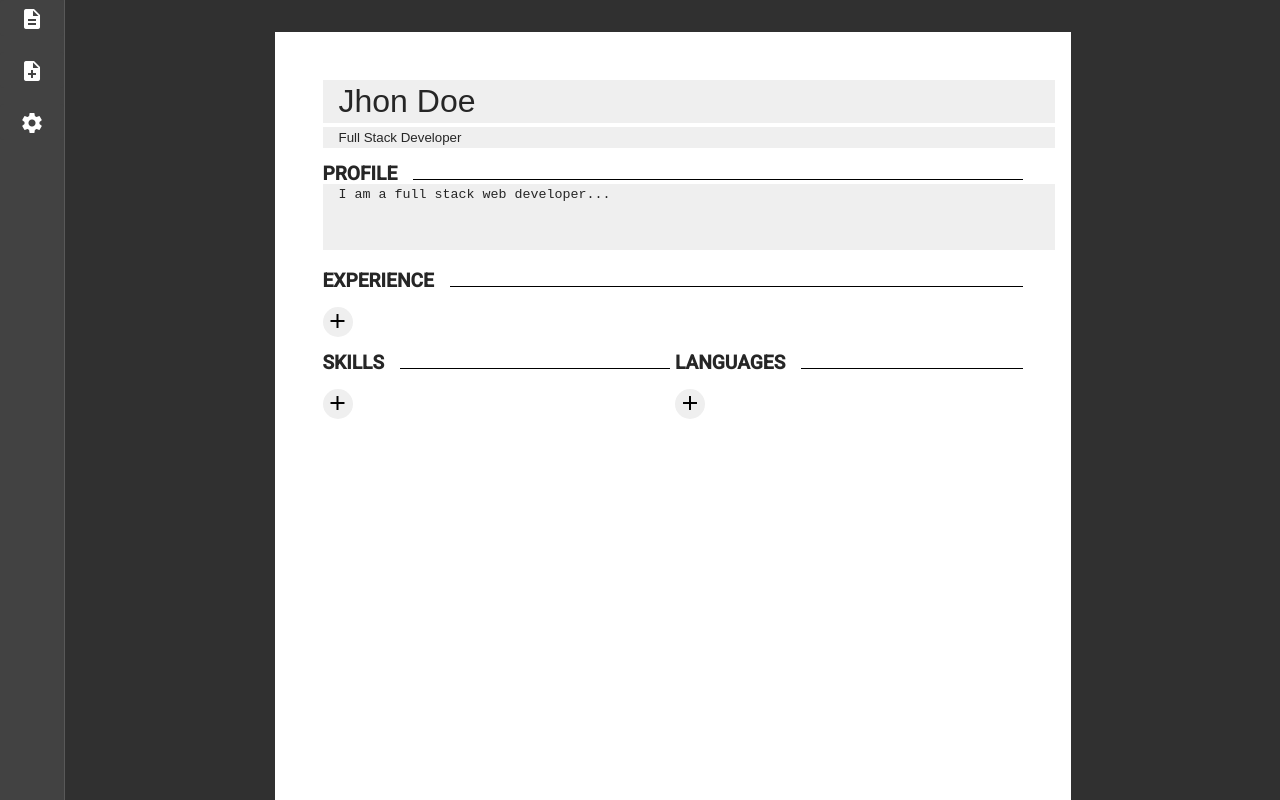
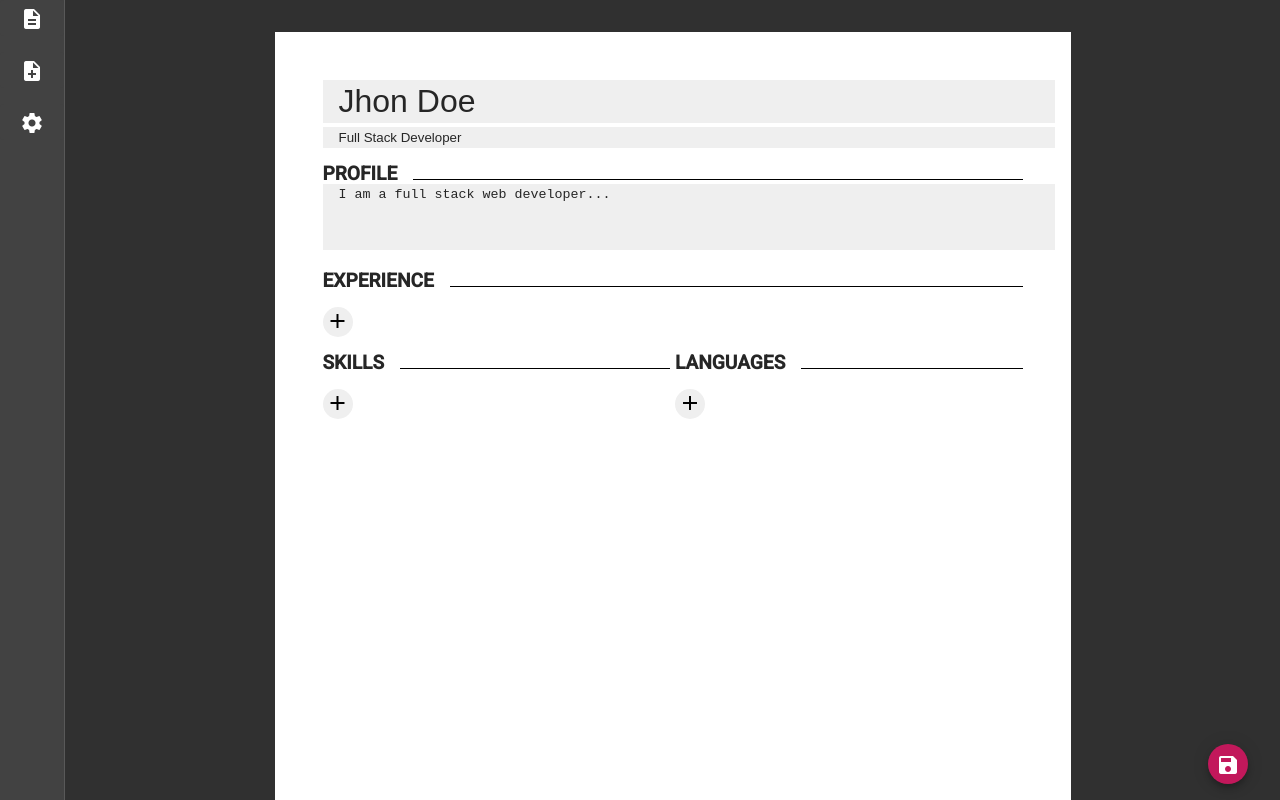
Before and after one commit to maak-tn/resume-builder, an Angular app: page /new in a window 1280 px wide. Built offline with nearby package versions, Linux system fonts and the light colour scheme.

Commit message:
save button hot-fix 💾

```diff
--- a/src/app/pages/new/new.component.scss
+++ b/src/app/pages/new/new.component.scss
@@ -103,6 +103,13 @@
             }
         }
     }
+
+    // ACTION BUTTONS FOR THE FORM
+    #saveButton {
+        position: fixed;
+        right: 2rem;
+        bottom: 1rem;
+    }
 }
 
 
```
